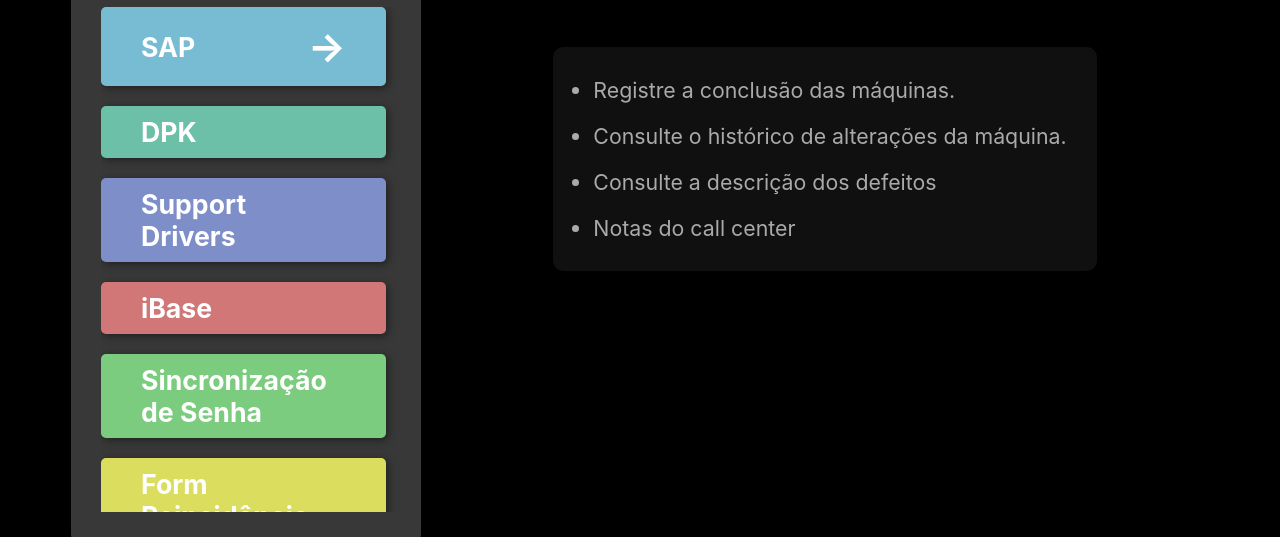
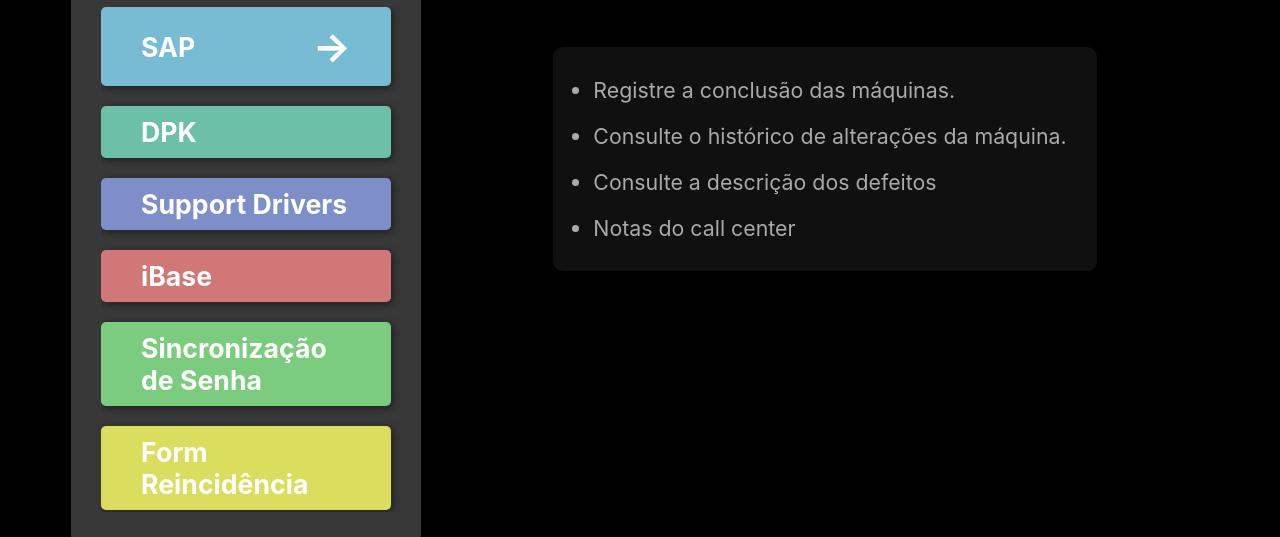
Before and after one commit to AlexsanderKevin/important-links, a website with bundled scripts: page public/index.html in a window 1280 px wide. Shown: the part 188-725 px from the top of the page. Built offline with nearby package versions, Linux system fonts and the light colour scheme.

Commit message:
minor changes

```diff
--- a/public/assets/css/style.css
+++ b/public/assets/css/style.css
@@ -25,7 +25,6 @@
 ::-webkit-scrollbar-thumb {
     background: #555;
     border-radius: 10px;
-    margin-left: 10px;
 }
 
 ::-webkit-scrollbar-thumb:hover {
@@ -68,7 +67,7 @@
     font-weight: bold;
     border-radius: 5px;
     box-shadow: 2px 2px 9px rgba(0, 0, 0, 0.438);
-    margin-right: 15px;
+    margin-right: 10px;
 }
 
 a:hover{
```
